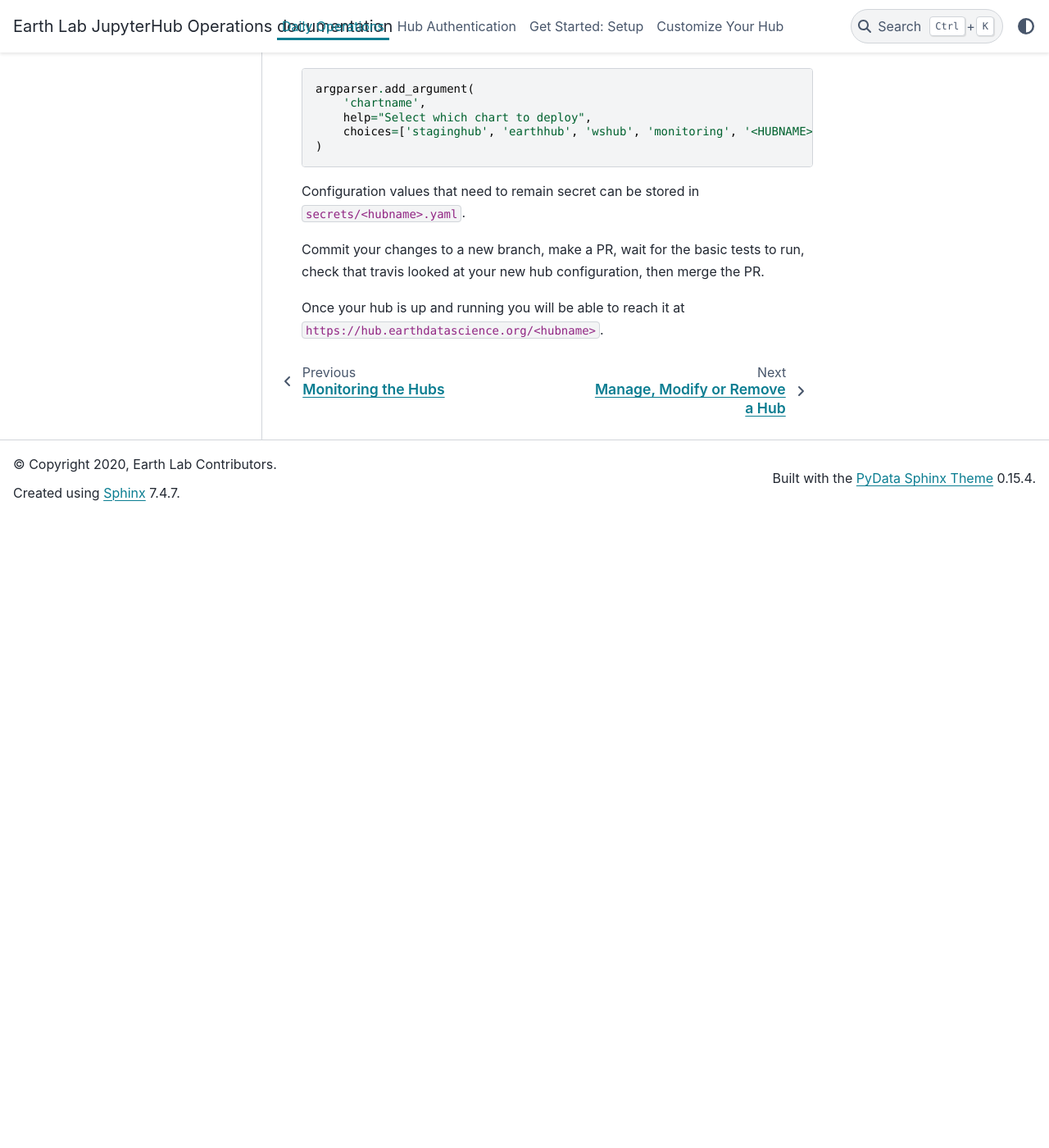
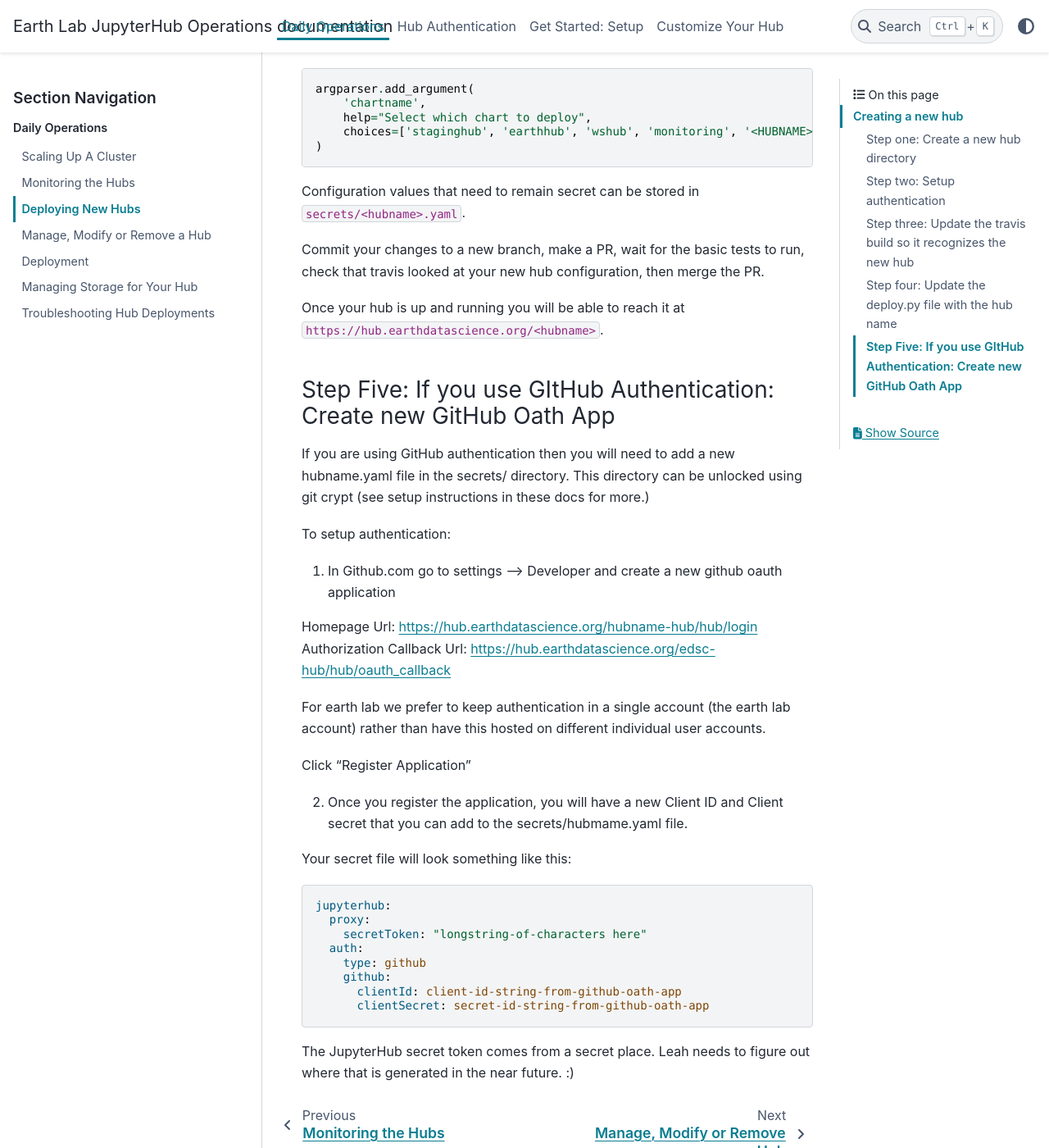
Before and after one commit to earthlab/hub-ops, a Sphinx documentation site: the page built from docs/source/daily-operations/new-hub.rst, in a window 1280 px wide and 1400 px high, scrolled down 2403 px. Shown: the whole window at 82% size. Built offline with Sphinx 7.4.7 and the PyData theme 0.15.4, drawn with Linux system fonts in a browser that asks for light colours; before the commit the page ends 3033 px from its top, so only the background shows below that.

Commit message:
add secrets for login

```diff
--- a/docs/source/daily-operations/new-hub.rst
+++ b/docs/source/daily-operations/new-hub.rst
@@ -121,3 +121,41 @@
 
 Once your hub is up and running you will be able to reach it
 at :code:`https://hub.earthdatascience.org/<hubname>`.
+
+
+Step Five: If you use GItHub Authentication: Create new GitHub Oath App
+~~~~~~~~~~~~~~~~~~~~~~~~~~~~~~~~~~~~~~~~~~~~~~~~~~~~~~~~~~~~~~~~~~~~~~~~
+
+If you are using GitHub authentication then you will need to add a new
+hubname.yaml file in the secrets/ directory. This directory can be unlocked
+using git crypt (see setup instructions in these docs for more.)
+
+To setup authentication:
+
+1. In Github.com go to settings --> Developer  and create a new github oauth application
+
+Homepage Url: https://hub.earthdatascience.org/hubname-hub/hub/login
+Authorization Callback Url: https://hub.earthdatascience.org/edsc-hub/hub/oauth_callback
+
+For earth lab we prefer to keep authentication in a single account (the earth
+lab account) rather than have this hosted on different individual user accounts.
+
+Click "Register Application"
+
+2. Once you register the application, you will have a new Client ID and Client secret that you can add to the secrets/hubmame.yaml file.
+
+Your secret file will look something like this:
+
+.. code-block:: yaml
+
+  jupyterhub:
+    proxy:
+      secretToken: "longstring-of-characters here"
+    auth:
+      type: github
+      github:
+        clientId: client-id-string-from-github-oath-app
+        clientSecret: secret-id-string-from-github-oath-app
+
+The JupyterHub secret token comes from a secret place. Leah needs to figure out
+where that is generated in the near future. :)
```
Also changed, not shown: 4 other files.
